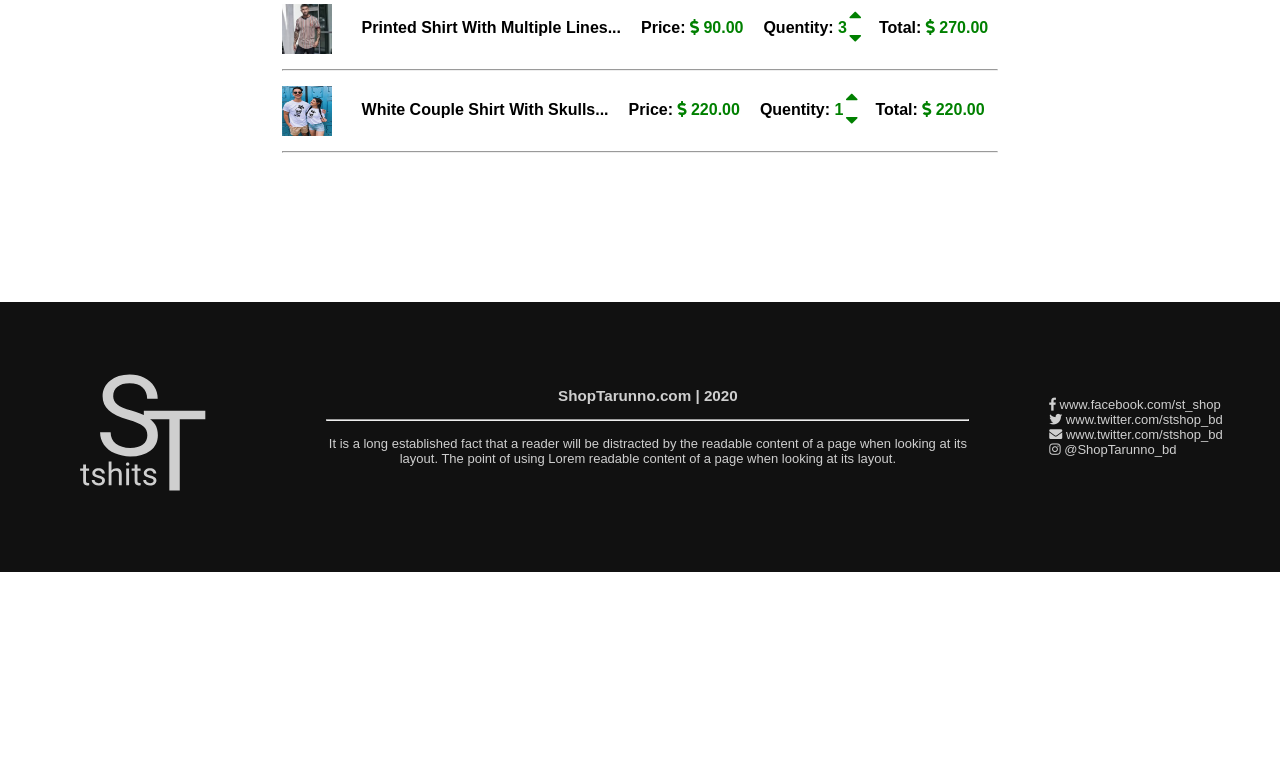
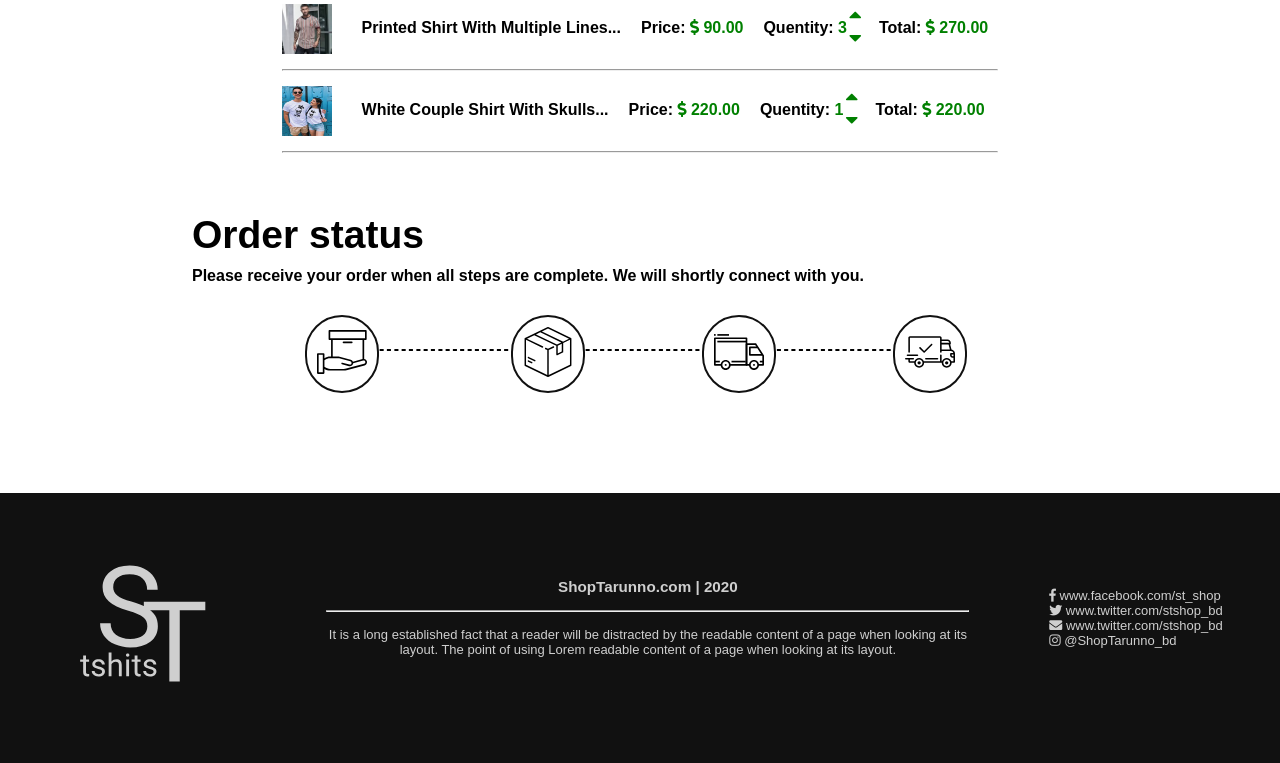
Before and after one commit to Tarunno/Tshirt-eCommerce-Django, a Django app: page /cart/ in a window 1280 px wide. Shown: the part 268-1031 px from the top of the page. Before the commit the page ends 840 px from the top, so only its background shows below. Run offline with Django 3.2, Linux system fonts and the light colour scheme; a user stored in the database is signed in; data comes from the database, SQL or seed files in the repository.

Commit message:
Update cart.html

```diff
--- a/store/templates/store/cart.html
+++ b/store/templates/store/cart.html
@@ -27,6 +27,50 @@
 			{% endfor %}
 		</div>
 	</div>
+	{% if user.is_authenticated %}
+		<div class="my-order">
+			<h1> Order status</h1>
+			<h4>Please receive your order when all steps are complete. We will shortly connect with you.</h4>
+			<div class="my-order-inner">
+				{% if order.order_placed %}
+					<div class="icon-active">
+						<img src="{% static 'img/gift0.svg' %}">
+					</div><p class="line-active">------------------</p>
+				{% else %}
+					<div class="icon">
+						<img src="{% static 'img/gift.svg' %}">
+					</div><p class="line">------------------</p>
+				{% endif %}
+				{% if order.order_packed %}
+					<div class="icon-active">
+						<img src="{% static 'img/box0.svg' %}">
+					</div><p class="line-active">----------------</p>
+				{% else %}
+					<div class="icon">
+						<img src="{% static 'img/box.svg' %}">
+					</div><p class="line">----------------</p>
+				{% endif %}
+				{% if order.order_shipping %}
+					<div class="icon-active">
+						<img src="{% static 'img/truck0.svg' %}">
+					</div><p class="line-active">----------------</p>
+				{% else %}
+					<div class="icon">
+						<img src="{% static 'img/truck.svg' %}">
+					</div><p class="line">----------------</p>
+				{% endif %}
+				{% if order.order_shipped %}
+					<div class="icon-active">
+						<img src="{% static 'img/shipped0.svg' %}">
+					</div>
+				{% else %}
+					<div class="icon">
+						<img src="{% static 'img/shipped.svg' %}">
+					</div>
+				{% endif %}
+			</div>
+		</div>
+	{% endif %}
 </div>
 <script type="text/javascript" src="{% static 'js/cart.js' %}">
 
```
